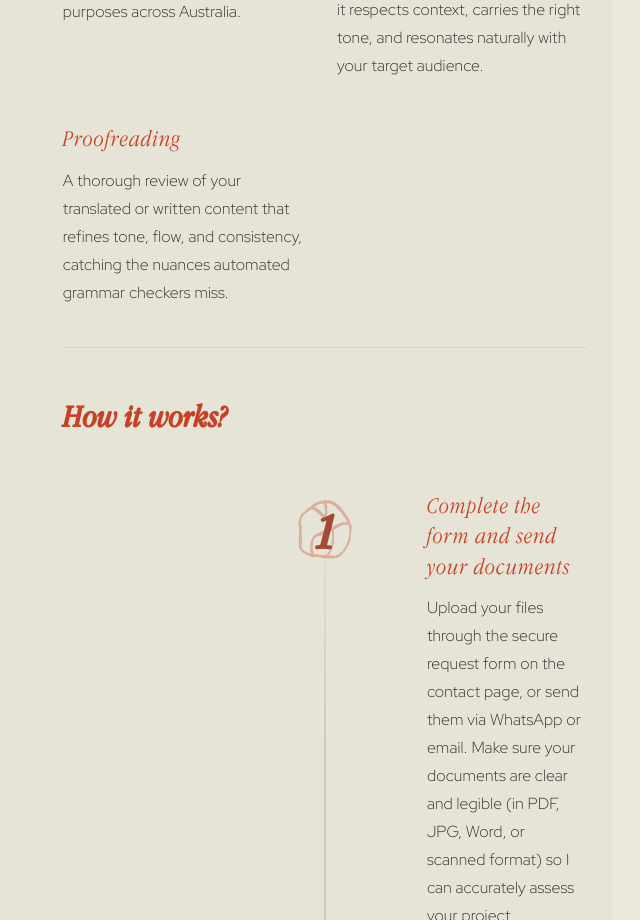
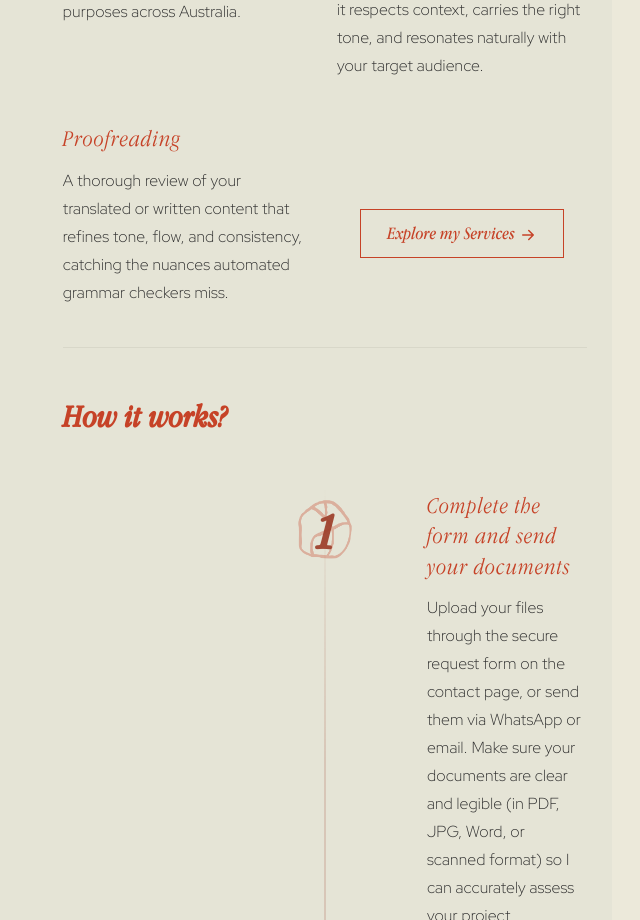
Before and after one commit to georginatranslateweb-glitch/web, a Next.js app: page /about in a window 1280 px wide. Shown: the part 1440-2360 px from the top of the page, without its empty margins (539-1179 px from the left). Built offline with nearby package versions, Linux system fonts and the light colour scheme.

Commit message:
boton my services en about

```diff
--- a/assets/css/how-it-works-timeline.css
+++ b/assets/css/how-it-works-timeline.css
@@ -226,6 +226,44 @@
   margin-top: clamp(1.5rem, 3vw, 2.25rem);
 }
 
+.ms-main .ms-page-content .about-services-cta {
+  display: flex;
+  justify-content: center;
+  align-items: center;
+  height: 100%;
+  min-height: 120px;
+}
+
+.ms-main .ms-page-content .about-services-cta .btn-footer {
+  font-family: "Apple Garamond", var(--font-highlight, Georgia, "Times New Roman", serif);
+  font-size: 18px;
+  color: var(--color-heading, #c64227);
+  border: 1px solid var(--color-heading, #c64227);
+  border-radius: 0;
+  font-weight: 400;
+  position: relative;
+  white-space: nowrap;
+  padding: 10px 26px;
+  cursor: pointer;
+  user-select: none;
+  outline: 0;
+  outline-color: transparent;
+  box-shadow: none;
+  vertical-align: middle;
+  display: inline-block;
+  width: auto;
+  transition: all 0.4s;
+}
+
+.ms-main .ms-page-content .about-services-cta .btn-footer i {
+  margin-left: 5px;
+}
+
+.ms-main .ms-page-content .about-services-cta .btn-footer:hover {
+  border-color: #a33520;
+  color: #a33520;
+}
+
 .ms-main .ms-page-content .services-talk-cta .btn-footer {
   font-family: "Apple Garamond", var(--font-highlight, Georgia, "Times New Roman", serif);
   font-size: 18px;
--- a/src/components/AboutPage/CVSection.js
+++ b/src/components/AboutPage/CVSection.js
@@ -132,6 +132,13 @@ const HomeCV = () => {
                                                     </div>
                                                 </div>
                                             </div>
+                                            <div className="col-lg-6 col-md-6 col-sm-6">
+                                                <div className="about-services-cta">
+                                                    <Link href="/services" className="btn-footer">
+                                                        {tx('moreAboutServicesCta')} <ArrowIcon />
+                                                    </Link>
+                                                </div>
+                                            </div>
                                         </div>
                                     </div>
                                 </motion.div>
--- a/src/locales/en/about.json
+++ b/src/locales/en/about.json
@@ -13,6 +13,7 @@
   "service2Text": "Localisation goes beyond words. Because successful communication depends on true cultural connection, I adapt your content so it respects context, carries the right tone, and resonates naturally with your target audience.",
   "service3Title": "Proofreading",
   "service3Text": "A thorough review of your translated or written content that refines tone, flow, and consistency, catching the nuances automated grammar checkers miss.",
+  "moreAboutServicesCta": "Explore my Services",
   "pricingHowTitle": "How it works?",
   "timelineLogoAlt": "Brand mark",
   "timelineStep1Title": "Complete the form and send your documents",
--- a/src/locales/es/about.json
+++ b/src/locales/es/about.json
@@ -13,6 +13,7 @@
   "service2Text": "Localizar es adaptar el mensaje al contexto de su público. Ajusto su contenido para que no solo sea preciso, sino que respete los matices culturales y mantenga el tono exacto que su audiencia necesita escuchar.",
   "service3Title": "Revisión",
   "service3Text": "Una revisión exhaustiva de sus textos o traducciones que ajusta el tono, la fluidez y la coherencia, detectando los matices que los correctores automáticos pasan por alto.",
+  "moreAboutServicesCta": "Conozca mis servicios",
   "pricingHowTitle": "¿Cómo funciona?",
   "timelineLogoAlt": "Marca",
   "timelineStep1Title": "Complete el formulario y envíe sus documentos",
```
